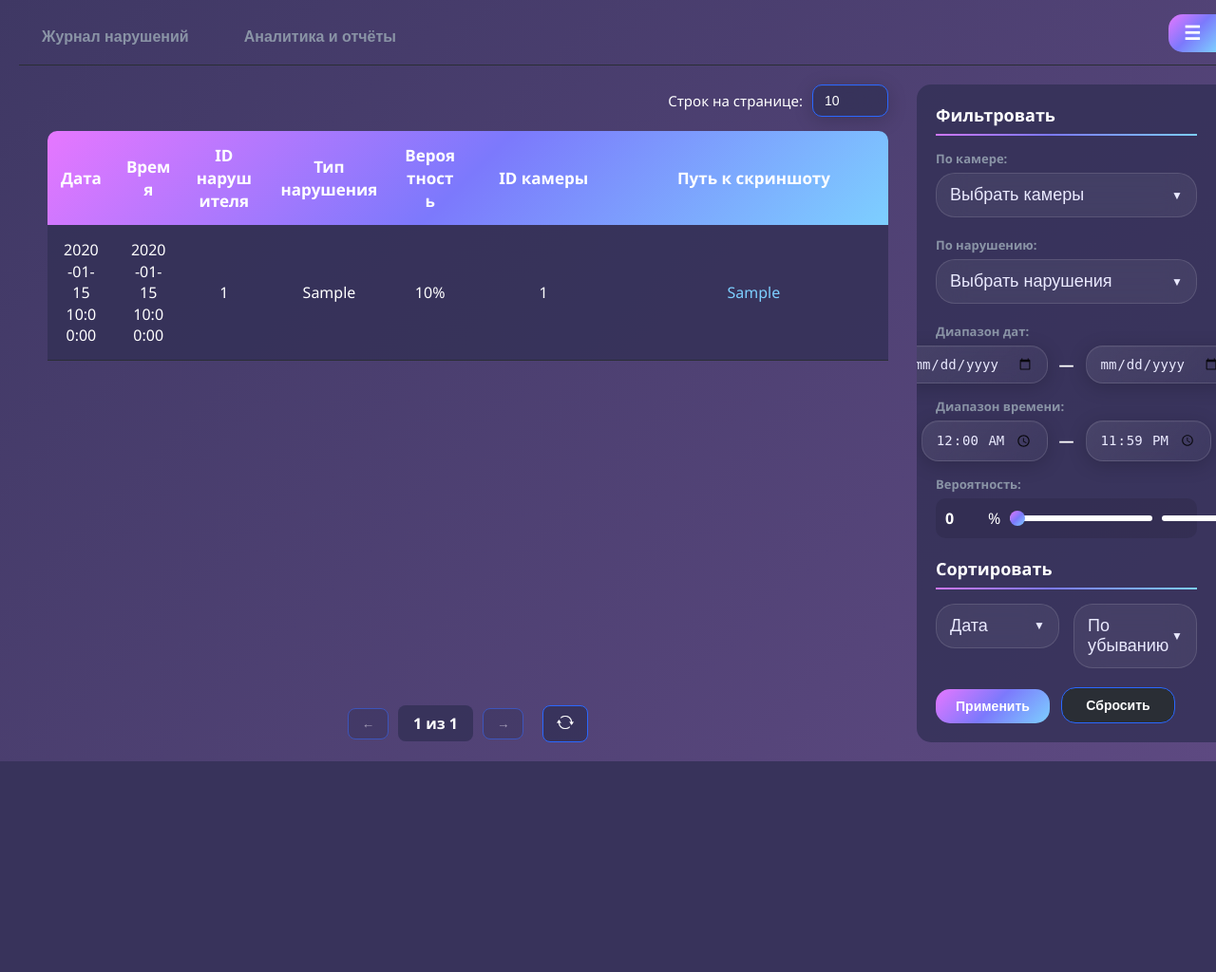
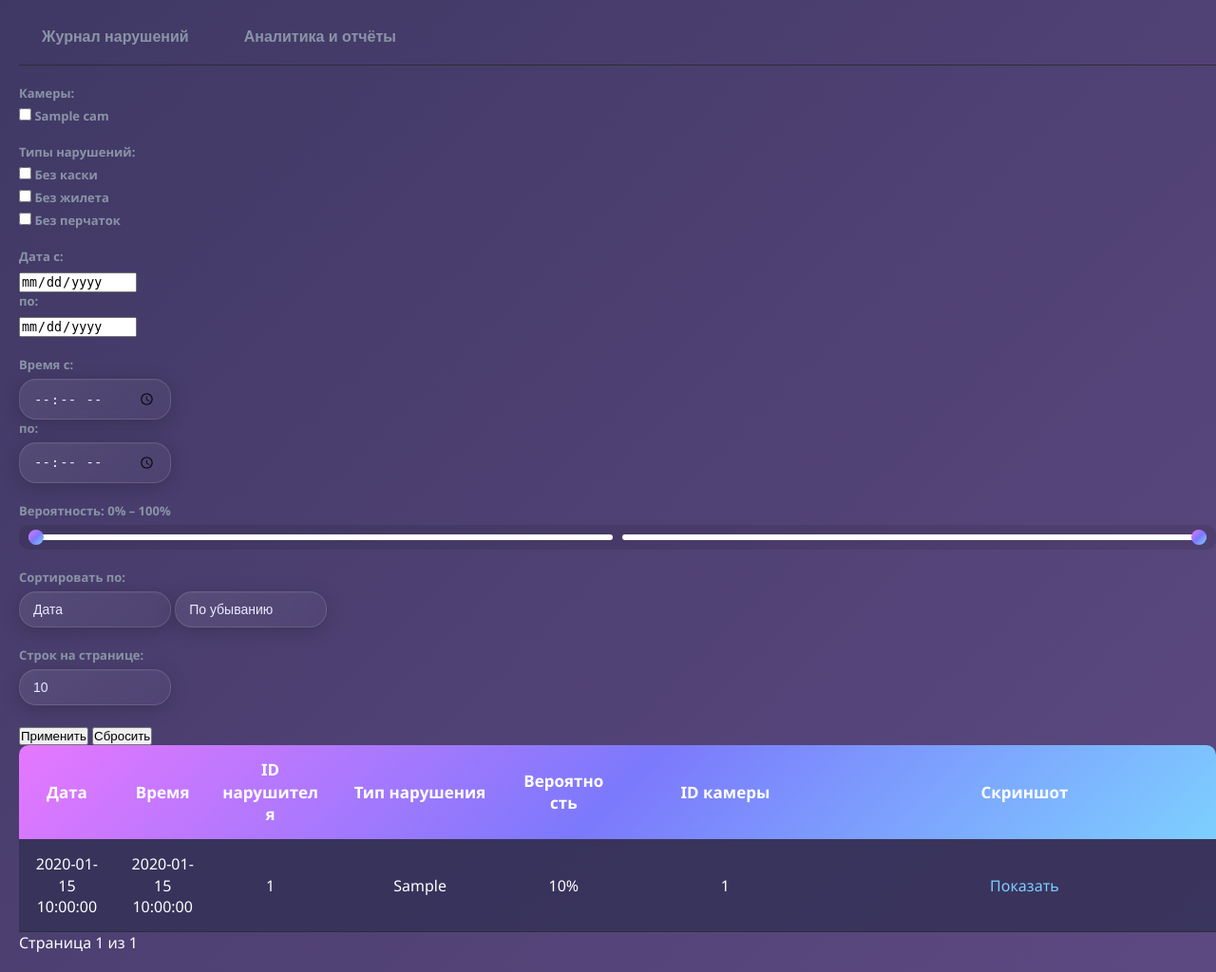
Before and after one commit to Slava-Malygina/Computer-vision-system-for-PPE-monitoring, a Python web app: template PPE_detection/web/templates/journal.html in a window 1280 px wide. Shown: the whole page at 95% size. Before the commit the page ends 802 px from the top, so only its background shows below. Run offline with Jinja, Linux system fonts and the light colour scheme; the template is opened without the code that fills it: most values are stand-ins (such as "Sample title", 1, 10 or a date in 2020).

Commit message:
Update journal.html
Сonditional rendering added.

```diff
--- a/PPE_detection/web/templates/journal.html
+++ b/PPE_detection/web/templates/journal.html
@@ -1,20 +1,87 @@
 {% extends "base.html" %}
 
 {% block content %}
+<div class="filters-panel">
+    <form method="get" action="{{ url_for('journal') }}" id="filter-form">
+        <div class="filter-group">
+            <label>Камеры:</label>
+            <div class="check-group">
+                {% for cam in all_cameras %}
+                <label>
+                    <input type="checkbox" name="camera_id" value="{{ cam }}" {% if filters.camera_id and cam in filters.camera_id %}checked{% endif %}>
+                    {{ cam }}
+                </label>
+                {% endfor %}
+            </div>
+        </div>
 
-<button id="toggle-panel-btn" class="btn-toggle-fixed">☰</button>
-<div class="main-layout">
-    <div class="table-wrapper" id="table-wrapper">
-        <div class="per-page-selector top">
-            <label>Строк на странице:</label>
-            <select id="per-page">
-                <option value="10" {% if per_page == 10 %}selected{% endif %}>10</option>
-                <option value="25" {% if per_page == 25 %}selected{% endif %}>25</option>
-                <option value="50" {% if per_page == 50 %}selected{% endif %}>50</option>
-                <option value="100" {% if per_page == 100 %}selected{% endif %}>100</option>
+        <div class="filter-group">
+            <label>Типы нарушений:</label>
+            <div class="check-group">
+                <label><input type="checkbox" name="violation_type" value="no_helmet" {% if filters.violation_type and 'no_helmet' in filters.violation_type %}checked{% endif %}> Без каски</label>
+                <label><input type="checkbox" name="violation_type" value="no_vest" {% if filters.violation_type and 'no_vest' in filters.violation_type %}checked{% endif %}> Без жилета</label>
+                <label><input type="checkbox" name="violation_type" value="no_gloves" {% if filters.violation_type and 'no_gloves' in filters.violation_type %}checked{% endif %}> Без перчаток</label>
+            </div>
+        </div>
+
+        <div class="filter-group">
+            <label>Дата с:</label>
+            <input type="date" name="date_from" value="{{ filters.start_date or '' }}">
+            <label>по:</label>
+            <input type="date" name="date_to" value="{{ filters.end_date or '' }}">
+        </div>
+
+        <div class="filter-group">
+            <label>Время с:</label>
+            <input type="time" name="time_from" value="{{ filters.start_time or '' }}">
+            <label>по:</label>
+            <input type="time" name="time_to" value="{{ filters.end_time or '' }}">
+        </div>
+
+        <div class="filter-group">
+            <label>
+                Вероятность:
+                <span id="min-val">{{ (filters.min_confidence or 0) * 100 }}</span>% –
+                <span id="max-val">{{ (filters.max_confidence or 100) * 100 }}</span>%
+            </label>
+            <div class="range-slider">
+                <input type="range" name="min_confidence" id="min-conf" min="0" max="100" step="1" value="{{ (filters.min_confidence or 0) * 100 }}">
+                <input type="range" name="max_confidence" id="max-conf" min="0" max="100" step="1" value="{{ (filters.max_confidence or 100) * 100 }}">
+            </div>
+        </div>
+
+        <div class="filter-group">
+            <label>Сортировать по:</label>
+            <select name="sort_by">
+                <option value="date" {{ 'selected' if filters.sort_by == 'date' else '' }}>Дата</option>
+                <option value="time" {{ 'selected' if filters.sort_by == 'time' else '' }}>Время</option>
+                <option value="confidence" {{ 'selected' if filters.sort_by == 'confidence' else '' }}>Вероятность</option>
+            </select>
+            <select name="sort_order">
+                <option value="DESC" {{ 'selected' if filters.sort_order == 'DESC' else '' }}>По убыванию</option>
+                <option value="ASC" {{ 'selected' if filters.sort_order == 'ASC' else '' }}>По возрастанию</option>
             </select>
         </div>
-       <div class="table-scroll-container">
+
+        <div class="filter-group">
+            <label>Строк на странице:</label>
+            <select name="per_page">
+                <option value="10" {{ 'selected' if per_page == 10 else '' }}>10</option>
+                <option value="25" {{ 'selected' if per_page == 25 else '' }}>25</option>
+                <option value="50" {{ 'selected' if per_page == 50 else '' }}>50</option>
+                <option value="100" {{ 'selected' if per_page == 100 else '' }}>100</option>
+            </select>
+        </div>
+
+        <div class="filter-actions">
+            <button type="submit">Применить</button>
+            <button type="reset" id="reset-btn">Сбросить</button>
+        </div>
+    </form>
+</div>
+
+{% if violations %}
+<div class="table-container">
     <table class="violations-table">
         <thead>
             <tr>
@@ -24,176 +91,86 @@
                 <th>Тип нарушения</th>
                 <th>Вероятность</th>
                 <th>ID камеры</th>
-                    <th>Путь к скриншоту</th>
+                <th>Скриншот</th>
             </tr>
         </thead>
-                <tbody id="violations-tbody">
+        <tbody>
             {% for v in violations %}
-                    <tr data-camera="{{ v.camera_id }}" data-type="{{ v.violation_type }}">
+            <tr>
                 <td>{{ v.date }}</td>
                 <td>{{ v.time }}</td>
                 <td>{{ v.human_id }}</td>
-                        <td>{{ v.violation_type }}</td>
+                <td>
+                    {% if v.violation_type == 'no_helmet' %}Без каски
+                    {% elif v.violation_type == 'no_vest' %}Без жилета
+                    {% elif v.violation_type == 'no_gloves' %}Без перчаток
+                    {% else %}{{ v.violation_type }}
+                    {% endif %}
+                </td>
                 <td>{{ "%.0f"|format(v.confidence * 100) }}%</td>
                 <td>{{ v.camera_id }}</td>
                 <td>
-                            <a href="/{{ v.screenshot_path }}" target="_blank">
-                                {{ v.screenshot_path }}
-                            </a>
+                    {% if v.screenshot_path %}
+                    <a href="{{ url_for('serve_violation', filename=v.screenshot_path) }}" target="_blank">Показать</a>
+                    {% else %}
+                    —
+                    {% endif %}
                 </td>
             </tr>
             {% endfor %}
         </tbody>
     </table>
 </div>
-        <div class="pagination-panel bottom">
-            <div class="pagination-controls">
-                <button id="prev-page" {% if page <= 1 %}disabled{% endif %}>←</button>
-                <span id="page-info">{{ page }} из {{ total_pages }}</span>
-                <button id="next-page" {% if page >= total_pages %}disabled{% endif %}>→</button>
+
+<div class="pagination">
+    {% if page > 1 %}
+    <a href="{{ url_for('journal', page=page-1, **request.args) }}">← Назад</a>
+    {% endif %}
+    <span>Страница {{ page }} из {{ total_pages }}</span>
+    {% if page < total_pages %}
+    <a href="{{ url_for('journal', page=page+1, **request.args) }}">Вперёд →</a>
+    {% endif %}
 </div>
-            <button id="refresh-btn" class="refresh-btn">
-                <img src="{{ url_for('static', filename='icons/refresh_icn.png') }}" alt="Обновить" style="width: 18px; height: 18px;">
-            </button>
+{% else %}
+<div class="no-data-message">
+    <p>Нет данных для отображения</p>
+    <p class="no-data-hint">Попробуйте изменить параметры фильтрации или проверьте наличие нарушений в системе.</p>
 </div>
-    </div>
+{% endif %}
 
-    <div class="right-panel" id="right-panel">
+<script>
+    document.addEventListener('DOMContentLoaded', function () {
+        const minSlider = document.getElementById('min-conf');
+        const maxSlider = document.getElementById('max-conf');
+        const minSpan = document.getElementById('min-val');
+        const maxSpan = document.getElementById('max-val');
 
-        <div class="filter-section">
-            <h3>Фильтровать</h3>
+        function updateLabels() {
+            let min = parseInt(minSlider.value);
+            let max = parseInt(maxSlider.value);
+            if (min > max) { minSlider.value = max; min = max; }
+            if (max < min) { maxSlider.value = min; max = min; }
+            minSpan.innerText = min;
+            maxSpan.innerText = max;
+        }
 
-            <div class="filter-group">
-                <label>По камере:</label>
-                <div class="dropdown-checkbox">
-                    <button type="button" class="dropdown-btn" id="camera-dropdown-btn">
-                        Выбрать камеры <span class="arrow">▼</span>
-                    </button>
-                    <div class="dropdown-content" id="camera-dropdown">
-                        <label><input type="checkbox" value="rtsp://localhost:8554/stream1" checked> rtsp://localhost:8554/stream1</label>
-                        <label><input type="checkbox" value="rtsp://localhost:8554/stream2" checked> rtsp://localhost:8554/stream2</label>
-                        <label><input type="checkbox" value="rtsp://localhost:8554/stream3" checked> rtsp://localhost:8554/stream3</label>
-                        <label><input type="checkbox" value="rtsp://localhost:8554/stream4" checked> rtsp://localhost:8554/stream4</label>
+        minSlider.addEventListener('input', function () {
+            if (parseInt(minSlider.value) > parseInt(maxSlider.value)) maxSlider.value = minSlider.value;
+            updateLabels();
+        });
+        maxSlider.addEventListener('input', function () {
+            if (parseInt(maxSlider.value) < parseInt(minSlider.value)) minSlider.value = maxSlider.value;
+            updateLabels();
+        });
+        updateLabels();
 
-                        <label>
-                            <input type="checkbox" checked id="other-cameras-checkbox">
-                            Другое (веб-камера, видео и т.д.)
-                        </label>
-                    </div>
-                </div>
-            </div>
-
-            <div class="filter-group">
-                <label>По нарушению:</label>
-                <div class="dropdown-checkbox">
-                    <button type="button" class="dropdown-btn" id="violation-dropdown-btn">
-                        Выбрать нарушения <span class="arrow">▼</span>
-                    </button>
-                    <div class="dropdown-content" id="violation-dropdown">
-                        <label><input type="checkbox" value="Без каски" checked> Без каски</label>
-                        <label><input type="checkbox" value="Без жилета" checked> Без жилета</label>
-                        <label><input type="checkbox" value="Без перчаток" checked> Без перчаток</label>
-                    </div>
-                </div>
-            </div>
-
-
-            <div class="filter-group date-range-group">
-                <label>Диапазон дат:</label>
-                <div class="date-range-row">
-                    <input type="date" id="date-from" value="2026-03-29" class="date-input">
-                    <span>—</span>
-                    <input type="date" id="date-to" value="2026-04-29" class="date-input">
-                </div>
-            </div>
-
-            <div class="filter-group time-range-group">
-                <label>Диапазон времени:</label>
-                <div class="time-range-row">
-                    <input type="time" id="time-from" value="00:00">
-                    <span>—</span>
-                    <input type="time" id="time-to" value="23:59">
-                </div>
-            </div>
-
-            <div class="filter-group">
-                <label>Вероятность:</label>
-                <div class="range-slider">
-                    <span id="prob-min-value">0</span>%
-                    <input type="range" id="prob-min" min="0" max="100" value="0">
-                    <input type="range" id="prob-max" min="0" max="100" value="100">
-                    <span id="prob-max-value">100</span>%
-                </div>
-            </div>
-        </div>
-
-        <div class="filter-section">
-            <h3>Сортировать</h3>
-
-            <div class="filter-group sort-group">
-
-                <div class="dropdown-checkbox custom-select" id="sort-field-wrapper">
-                    <button type="button" class="dropdown-btn" id="sort-field-btn">
-                        <span id="sort-field-text">Дата</span>
-                        <span class="arrow">▼</span>
-                    </button>
-
-                    <div class="dropdown-content" id="sort-field-dropdown">
-
-                        <label data-value="date">
-                            Дата
-                        </label>
-
-                        <label data-value="time">
-                            Время
-                        </label>
-
-                        <label data-value="confidence">
-                            Вероятность
-                        </label>
-
-                    </div>
-
-                    <input type="hidden" id="sort-field" value="date">
-                </div>
-
-
-                <div class="dropdown-checkbox custom-select" id="sort-order-wrapper">
-                    <button type="button" class="dropdown-btn" id="sort-order-btn">
-                        <span id="sort-order-text">По убыванию</span>
-                        <span class="arrow">▼</span>
-                    </button>
-
-                    <div class="dropdown-content" id="sort-order-dropdown">
-
-                        <label data-value="DESC">
-                            По убыванию
-                        </label>
-
-                        <label data-value="ASC">
-                            По возрастанию
-                        </label>
-
-                    </div>
-
-                    <input type="hidden" id="sort-order" value="DESC">
-                </div>
-
-            </div>
-        </div>
-
-
-        <div class="filter-buttons">
-            <button id="apply-filters" class="btn-primary">Применить</button>
-            <button id="reset-filters" class="btn-secondary">Сбросить</button>
-        </div>
-    </div>
-</div>
-<script src="{{ url_for('static', filename='js/journal.js') }}"></script>
-<script>
-
-    document.getElementById('per-page').addEventListener('change', function() {
-        window.location.href = "{{ url_for('journal') }}?per_page=" + this.value + "&" + new URLSearchParams(window.location.search).toString();
+        const resetBtn = document.getElementById('reset-btn');
+        if (resetBtn) {
+            resetBtn.addEventListener('click', function (e) {
+                e.preventDefault();
+                window.location.href = window.location.pathname;
+            });
+        }
     });
 </script>
 {% endblock %}
```
Lines whose indentation alone changed are shown as unchanged.
